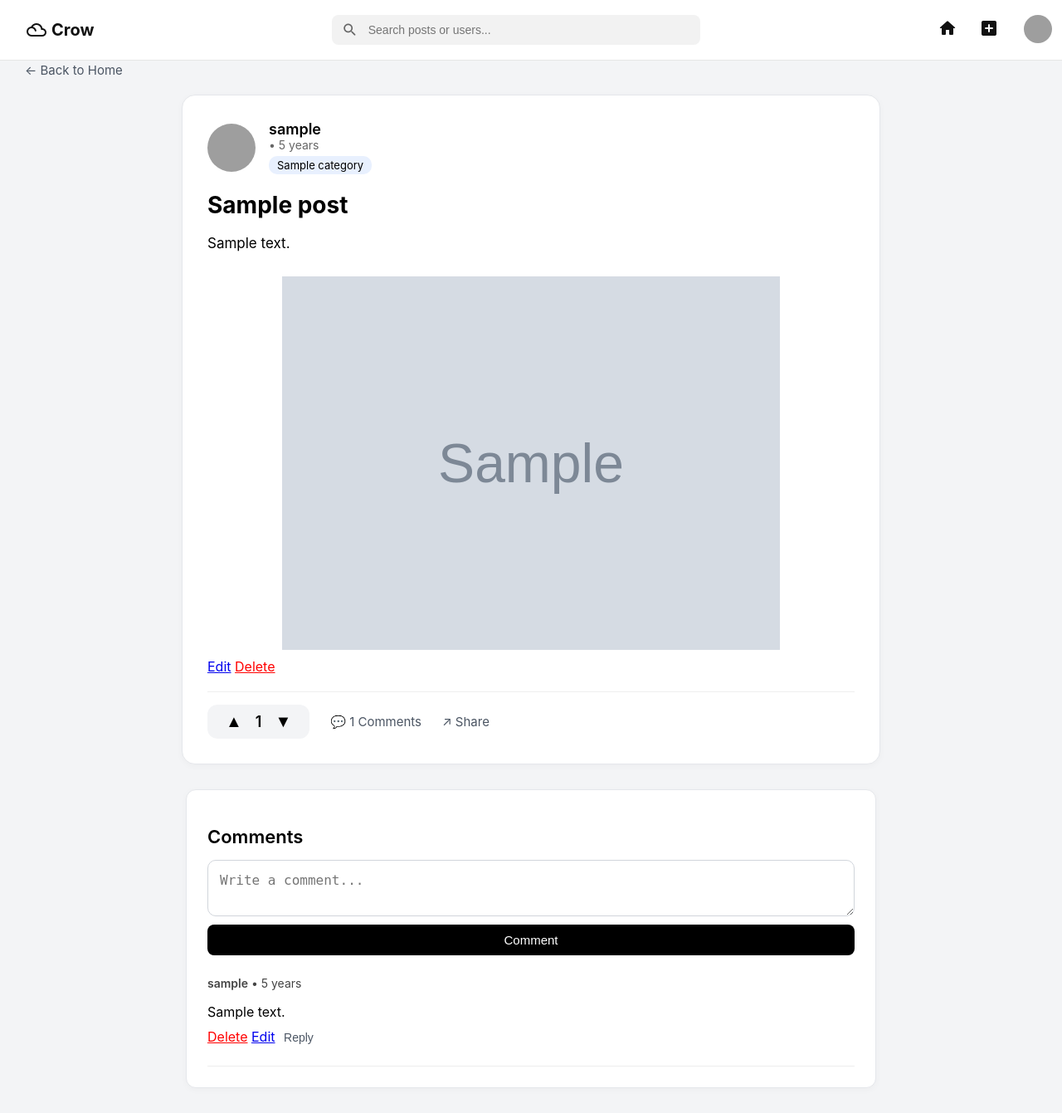
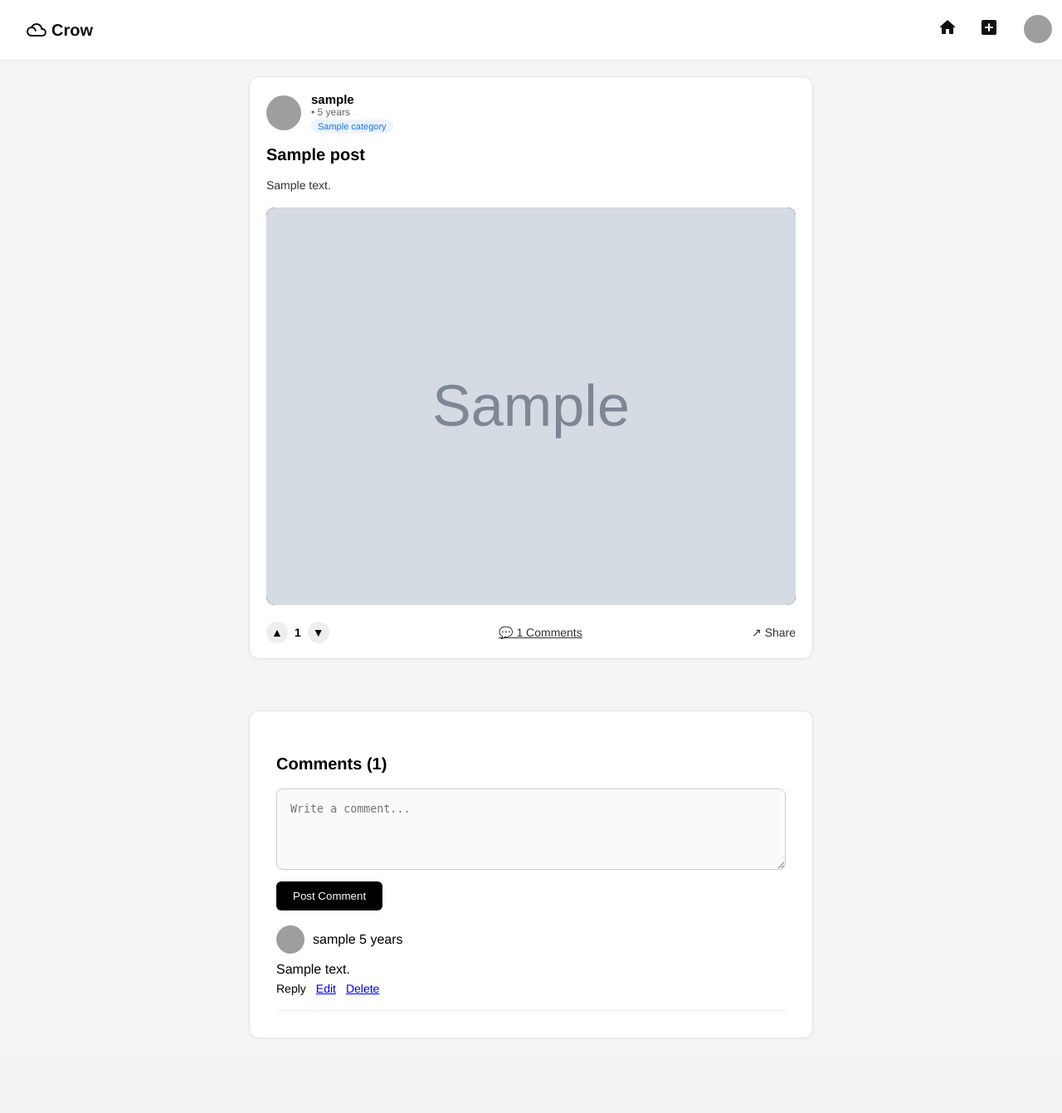
Before and after one commit to boneyphilip/crow, a Django app: page /post/1/ in a window 1280 px wide. Shown: the whole page at 83% size. After the commit the page ends 1251 px from the top, so only its background shows below. Run offline with Django 5.2, Linux system fonts and the light colour scheme; a user stored in the database is signed in; tables that the repository leaves empty hold one stand-in row (values such as "Sample post"); grey boxes marked "Sample" are stand-in pictures; grey boxes are pictures that could not be loaded.

Commit message:
Improve comment and reply box alignment and padding on post detail page

```diff
--- a/posts/static/posts/css/create_post.css
+++ b/posts/static/posts/css/create_post.css
@@ -9,6 +9,7 @@
    GLOBAL LAYOUT — PUSH CONTENT BELOW NAVBAR
 ============================================================ */
 body {
+  font-family: "Helvetica Neue", Helvetica, Arial, sans-serif;
   margin: 0;
   padding-top: 84px; /* navbar spacing */
   background: #f5f5f5;
--- a/posts/static/posts/css/post_detail.css
+++ b/posts/static/posts/css/post_detail.css
@@ -1,53 +1,55 @@
-/* ==========================================================
-   GLOBAL
-   ========================================================== */
-body {
-  background: #f3f4f6;
-  font-family: "Inter", sans-serif;
-  margin: 0;
-  padding: 30px;
-  padding-top: 74px !important;
+/* ---------------------------------------------------------
+   HIDE NAVBAR SEARCH BAR ON POST DETAIL PAGE
+---------------------------------------------------------- */
+.nav-center .search-box {
+  display: none !important;
 }
 
-/* ==========================================================
-   BACK LINK
-   ========================================================== */
-.back-link {
-  display: inline-block;
-  margin-bottom: 20px;
-  color: #4b5563;
-  text-decoration: none;
-  font-size: 15px;
+/* ---------------------------------------------------------
+   GLOBAL FONT + BACKGROUND (same as home)
+---------------------------------------------------------- */
+body {
+  font-family: "Helvetica Neue", Helvetica, Arial, sans-serif;
+  background: #f5f5f5;
+  margin: 0;
+  padding-top: 72px; /* navbar spacing */
 }
 
-.back-link:hover {
-  color: #000;
+/* ---------------------------------------------------------
+   MAIN WRAPPER (same width as home feed)
+---------------------------------------------------------- */
+.feed-wrapper {
+  max-width: 680px; /* EXACT home width */
+  margin: 0 auto;
+  padding: 20px;
 }
 
-/* ==========================================================
-   MAIN POST CARD
-   ========================================================== */
+/* ---------------------------------------------------------
+   POST CARD — EXACT HOME STYLE
+---------------------------------------------------------- */
 .post-card {
-  background: white;
-  width: 780px;
-  margin: 0 auto 30px auto;
-  padding: 30px;
-  border-radius: 16px;
-  border: 1px solid #e5e7eb;
-  box-shadow: 0 2px 8px rgba(0, 0, 0, 0.03);
+  background: #ffffff;
+  border-radius: 12px;
+  padding: 18px 20px;
+  margin-bottom: 22px;
+  border: 1px solid #e2e2e2;
+  box-shadow: 0px 1px 4px rgba(0, 0, 0, 0.04);
 }
 
-/* HEADER */
+/* ---------------------------------------------------------
+   POST HEADER (matches home)
+---------------------------------------------------------- */
 .post-header {
   display: flex;
   align-items: center;
-  gap: 16px;
+  gap: 12px;
 }
 
 .post-avatar {
-  width: 58px;
-  height: 58px;
+  width: 42px;
+  height: 42px;
   border-radius: 50%;
+  object-fit: cover;
 }
 
 .post-meta {
@@ -55,265 +57,232 @@ body {
   flex-direction: column;
 }
 
+/* EXACT home values */
 .post-author {
   font-weight: 600;
-  font-size: 18px;
+  font-size: 15px;
 }
 
 .post-time {
   color: #666;
-  font-size: 14px;
+  font-size: 12px;
 }
 
+/* EXACT home badge style */
 .post-category {
-  background: #e8f0fe;
-  padding: 3px 10px;
-  border-radius: 10px;
-  font-size: 13px;
-  margin-top: 5px;
+  background: #eaf3ff;
+  color: #1a73e8;
+  padding: 2px 8px;
+  font-size: 11px;
+  border-radius: 100px;
+  margin-top: 2px;
+  width: fit-content;
 }
 
-/* TITLE + CONTENT */
+/* ---------------------------------------------------------
+   TITLE + CONTENT (same as home)
+---------------------------------------------------------- */
 .post-title {
-  font-size: 28px;
-  font-weight: 700;
-  margin-top: 20px;
+  font-size: 20px;
+  font-weight: 600;
+  margin: 15px 0 8px 0;
 }
 
 .post-content {
-  font-size: 17px;
-  margin-top: 12px;
-  margin-bottom: 20px;
+  font-size: 14px;
+  color: #333;
+  margin-bottom: 16px;
+  line-height: 1.6;
 }
 
-/* POST ACTIONS */
+/* ---------------------------------------------------------
+   MEDIA — EXACT HOME STYLE
+---------------------------------------------------------- */
+.media-single {
+  margin-top: 12px;
+}
+
+.media-single-img,
+.media-single-video {
+  width: 100%;
+  border-radius: 10px;
+  background: #000;
+}
+
+.media-grid {
+  display: grid;
+  grid-template-columns: repeat(2, 1fr); /* EXACT home layout */
+  gap: 6px;
+  margin-top: 12px;
+}
+
+.media-item img,
+.media-item video {
+  width: 100%;
+  height: 170px;
+  object-fit: cover;
+  border-radius: 8px;
+}
+
+/* ---------------------------------------------------------
+   ACTION BAR — EXACT HOME STYLE
+---------------------------------------------------------- */
 .post-actions {
   display: flex;
   align-items: center;
-  gap: 25px;
-  border-top: 1px solid #eee;
-  padding-top: 15px;
-  margin-top: 20px;
+  justify-content: space-between;
+  margin-top: 16px;
 }
 
 .vote-box {
   display: flex;
   align-items: center;
-  gap: 10px;
-  background: #f3f4f6;
-  padding: 8px 16px;
-  border-radius: 12px;
+  gap: 8px;
 }
 
+/* EXACT home vote button */
 .vote-btn {
-  background: none;
+  background: #eee;
+  border-radius: 50%;
+  width: 26px;
+  height: 26px;
   border: none;
   cursor: pointer;
-  font-size: 20px;
+  font-size: 14px;
 }
 
 .vote-btn:hover {
-  color: black;
+  background: #ccc;
 }
 
 .vote-count {
-  font-size: 18px;
+  font-size: 14px;
   font-weight: 600;
 }
 
-.comment-count,
-.share-btn {
-  font-size: 15px;
-  color: #4b5563;
+.action-btn {
+  font-size: 14px;
   cursor: pointer;
+  color: #333;
 }
 
-.comment-count:hover,
-.share-btn:hover {
-  color: #000;
+.action-btn:hover {
+  text-decoration: underline;
 }
 
-/* ==========================================================
+/* ---------------------------------------------------------
    COMMENTS SECTION
-   ========================================================== */
-.comments-card {
-  background: white;
-  width: 780px;
-  margin: 0 auto;
-  padding: 25px;
+---------------------------------------------------------- */
+.comments-section {
+  background: #fff;
+  padding: 32px;
   border-radius: 12px;
-  border: 1px solid #e5e7eb;
-  box-shadow: 0 2px 8px rgba(0, 0, 0, 0.03);
+  border: 1px solid #e6e6e6;
+  box-shadow: 0 1px 4px rgba(0, 0, 0, 0.05);
 }
 
-.comments-title {
-  font-size: 22px;
+.section-title {
+  font-size: 20px;
   font-weight: 600;
-  margin-bottom: 15px;
+  margin-bottom: 18px;
 }
 
-/* COMMENT FORM */
-.comment-form {
-  display: flex;
-  flex-direction: column;
-  gap: 10px;
-}
-
-.comment-input {
+/* COMMENT BOX (no touching edges) */
+.comment-box {
   width: 100%;
-  padding: 14px;
-  border-radius: 10px;
-  border: 1px solid #d1d5db;
-  font-size: 16px;
-  resize: vertical;
+  padding: 16px 16px 50px; /* FIXED: no touching edges */
+  border-radius: 8px;
+  border: 1px solid #ccc;
+  margin-bottom: 10px;
+  background: #fafafa;
   box-sizing: border-box;
 }
 
 .comment-submit {
-  background: black;
-  color: white;
   padding: 10px 20px;
-  border-radius: 8px;
   border: none;
+  background: #000;
+  color: #fff;
+  border-radius: 6px;
   cursor: pointer;
-  font-size: 15px;
 }
 
-.comment-submit:hover {
-  opacity: 0.85;
+/* ---------------------------------------------------------
+   COMMENT CARD
+---------------------------------------------------------- */
+.comment-card {
+  padding: 18px 0;
+  border-bottom: 1px solid #eee;
 }
 
-/* ==========================================================
-   COMMENT LIST
-   ========================================================== */
-.comment-box {
-  margin-top: 25px;
-  padding-bottom: 20px;
-  border-bottom: 1px solid #eee;
-  padding-right: 10px; /* FIX */
+.comment-header {
+  display: flex;
+  align-items: center;
+  gap: 10px;
 }
 
-.comment-info {
-  font-size: 14px;
-  color: #444;
-  margin-bottom: 5px;
-}
-
-.comment-author {
-  font-weight: 600;
+.comment-avatar {
+  width: 34px;
+  height: 34px;
+  border-radius: 50%;
 }
 
 .comment-text {
-  font-size: 16px;
-  margin-bottom: 10px;
+  margin: 10px 0 6px;
 }
 
-/* REPLY BUTTON */
-.reply-toggle {
-  background: none;
-  border: none;
-  color: #4b5563;
-  cursor: pointer;
+.comment-actions {
+  display: flex;
+  gap: 12px;
   font-size: 14px;
-  margin-bottom: 5px;
 }
 
-.reply-toggle:hover {
-  color: #000;
+/* ---------------------------------------------------------
+   REPLIES (Indented)
+---------------------------------------------------------- */
+.reply-card {
+  margin-left: 45px;
+  padding-left: 14px;
+  border-left: 2px solid #ddd;
+  margin-top: 12px;
 }
 
-/* ==========================================================
-   REPLY FORM
-   ========================================================== */
+.reply-header {
+  display: flex;
+  align-items: center;
+  gap: 10px;
+}
+
+.reply-avatar {
+  width: 30px;
+  height: 30px;
+  border-radius: 50%;
+}
+
 .reply-form {
+  margin-left: 45px;
   margin-top: 12px;
-  display: none;
 }
 
 .reply-input {
   width: 100%;
-  max-width: calc(100% - 10px); /* FIX */
-  min-height: 60px;
-  padding: 10px;
-  border-radius: 8px;
-  border: 1px solid #d1d5db;
+  padding: 14px 16px 40px; /* left/right padding added */
+  border-radius: 6px;
+  border: 1px solid #ccc;
+  background: #fafafa;
   box-sizing: border-box;
-  resize: vertical;
 }
 
 .reply-submit {
   margin-top: 6px;
-  padding: 7px 15px;
-  background: #111;
+  padding: 8px 16px;
+  border: none;
+  background: #000;
   color: white;
-  border: none;
   border-radius: 6px;
   cursor: pointer;
 }
 
-.reply-submit:hover {
-  opacity: 0.9;
+.hidden {
+  display: none;
 }
-
-/* ==========================================================
-   REPLIES
-   ========================================================== */
-.reply-box {
-  margin-left: 30px;
-  margin-top: 18px;
-  padding-right: 10px; /* FIX */
-}
-
-.reply-info {
-  font-size: 13px;
-  color: #555;
-  margin-bottom: 4px;
-}
-
-.reply-author {
-  font-weight: 600;
-}
-
-.reply-text {
-  font-size: 15px;
-}
-
-.post-media {
-  margin-top: 15px;
-}
-
-.post-image,
-.post-video {
-  width: 100%;
-  border-radius: 8px;
-  margin-bottom: 10px;
-}
-
-.post-doc {
-  margin: 8px 0;
-}
-/* Prevent BIG images in post detail from breaking layout */
-.detail-media {
-  max-width: 100%;
-  width: 100%;
-  max-height: 450px;
-  object-fit: contain;
-  border-radius: 10px;
-  margin: 10px 0;
-}
-
-/* Make sure videos also scale safely */
-video.detail-media {
-  max-width: 100%;
-  width: 100%;
-  max-height: 450px;
-  border-radius: 10px;
-  object-fit: contain;
-}
-
-/* If you want multi-media grid under the post */
-.post-media-section {
-  display: flex;
-  flex-direction: column;
-  gap: 15px;
-}
--- a/posts/templates/posts/post_detail.html
+++ b/posts/templates/posts/post_detail.html
@@ -4,18 +4,20 @@
 <html lang="en">
   <head>
     <meta charset="UTF-8" />
-    <title>{{ post.title }} — Crow</title>
+    <title>{{ post.title }}</title>
+
+    <link rel="stylesheet" href="{% static 'posts/css/navbar.css' %}" />
     <link rel="stylesheet" href="{% static 'posts/css/post_detail.css' %}" />
   </head>
 
   <body>
     {% include 'posts/navbar.html' %}
-    <link rel="stylesheet" href="{% static 'posts/css/navbar.css' %}" />
 
-    <a href="/" class="back-link">← Back to Home</a>
-
+    <!-- ✔ SAME WRAPPER AS HOME PAGE -->
+    <div class="feed-wrapper">
       <!-- MAIN POST CARD -->
       <div class="post-card">
+        <!-- HEADER -->
         <div class="post-header">
           <img
             src="https://ui-avatars.com/api/?name={{ post.author.username }}"
@@ -34,37 +36,40 @@
           </div>
         </div>
 
-      <h1 class="post-title">{{ post.title }}</h1>
+        <!-- TITLE -->
+        <h2 class="post-title">{{ post.title }}</h2>
+
+        <!-- CONTENT -->
         <p class="post-content">{{ post.content }}</p>
 
-      <div class="post-media-section">
-        {% for media in post.media.all %} {% if media.is_image %}
-        <img src="{{ media.file.url }}" class="detail-media" />
-
+        <!-- MEDIA -->
+        {% if post.media.count == 1 %} {% with m=post.media.first %}
+        <div class="media-single">
+          {% if m.is_image %}
+          <img src="{{ m.file.url }}" class="media-single-img" />
+          {% elif m.is_video %}
+          <video controls class="media-single-video">
+            <source src="{{ m.file.url }}" type="video/mp4" />
+          </video>
+          {% endif %}
+        </div>
+        {% endwith %} {% else %}
+        <div class="media-grid">
+          {% for media in post.media.all %}
+          <div class="media-item">
+            {% if media.is_image %}
+            <img src="{{ media.file.url }}" />
             {% elif media.is_video %}
-        <video class="detail-media" controls>
+            <video muted>
               <source src="{{ media.file.url }}" type="video/mp4" />
             </video>
-
-        {% else %}
-        <a href="{{ media.file.url }}" class="detail-file" download>
-          📄 Download Attachment
-        </a>
-
-        {% endif %} {% endfor %}
+            {% endif %}
           </div>
-
-      <!-- SHOW EDIT BUTTON ONLY TO AUTHOR -->
-      {% if user == post.author %}
-      <a href="{% url 'edit_post' post.id %}" class="edit-btn">Edit</a>
-      <a
-        href="{% url 'delete_post' post.id %}"
-        class="delete-btn"
-        style="color: red"
-        >Delete</a
-      >
+          {% endfor %}
+        </div>
         {% endif %}
 
+        <!-- ACTION BAR (Home page style) -->
         <div class="post-actions">
           <div class="vote-box">
             {% if user.is_authenticated %}
@@ -79,10 +84,7 @@
             <span class="disabled-vote">▲</span>
             {% endif %}
 
-          <!-- ALWAYS SHOW THE NUMBER -->
-          <span class="vote-count" id="detail-vote-count">
-            {{ post.upvotes }}
-          </span>
+            <span class="vote-count">{{ post.upvotes }}</span>
 
             {% if user.is_authenticated %}
             <button
@@ -97,87 +99,129 @@
             {% endif %}
           </div>
 
-        <div class="comment-count">💬 {{ post.comments.count }} Comments</div>
+          <a href="#comments" class="action-btn">
+            💬 {{ post.comments.count }} Comments
+          </a>
 
-        <div class="share-btn">↗ Share</div>
+          <div class="action-btn">↗ Share</div>
+        </div>
+      </div>
+      <!-- end .post-card -->
+    </div>
+    <!-- end .feed-wrapper -->
+
+    <!-- ✔ COMMENT SECTION ALSO INSIDE FEED WRAPPER -->
+    <div class="feed-wrapper" id="comments">
+      <div class="comments-section">
+        <h3 class="section-title">Comments ({{ post.comments.count }})</h3>
+
+        <!-- ADD COMMENT -->
+        {% if user.is_authenticated %}
+        <form method="POST" action="{% url 'add_comment' post.id %}">
+          {% csrf_token %}
+          <textarea
+            name="content"
+            class="comment-box"
+            placeholder="Write a comment..."
+          ></textarea>
+          <button class="comment-submit">Post Comment</button>
+        </form>
+        {% else %}
+        <p class="login-hint">
+          <a href="/login/">Login</a> to write a comment.
+        </p>
+        {% endif %}
+
+        <!-- COMMENTS LOOP -->
+        {% for comment in post.comments.all %}
+        <div class="comment-card">
+          <div class="comment-header">
+            <img
+              src="https://ui-avatars.com/api/?name={{ comment.author.username }}"
+              class="comment-avatar"
+            />
+            <div>
+              <span class="comment-author">{{ comment.author.username }}</span>
+              <span class="comment-time"
+                >{{ comment.created_at|naturaltime|clean_time }}</span
+              >
             </div>
           </div>
 
-    <!-- COMMENTS CARD -->
-    <div class="comments-card">
-      <h2 class="comments-title">Comments</h2>
+          <p class="comment-text">{{ comment.content }}</p>
 
-      <!-- ADD COMMENT FORM -->
-      <form
-        method="post"
-        action="{% url 'add_comment' post.id %}"
-        class="comment-form"
+          <div class="comment-actions">
+            {% if user.is_authenticated %}
+            <span class="reply-btn" onclick="toggleReply({{ comment.id }})"
+              >Reply</span
             >
-        {% csrf_token %}
-        <textarea
-          name="content"
-          class="comment-input"
-          placeholder="Write a comment..."
-        ></textarea>
-        <button class="comment-submit">Comment</button>
-      </form>
+            {% endif %} {% if user == comment.author %}
+            <a href="{% url 'edit_comment' comment.id %}" class="edit-btn"
+              >Edit</a
+            >
+            <a href="{% url 'delete_comment' comment.id %}" class="delete-btn"
+              >Delete</a
+            >
+            {% endif %}
+          </div>
 
-      <div class="comment-list">
-        {% for comment in post.comments.all %}
-        <div class="comment-box">
-          <div class="comment-info">
-            <span class="comment-author">{{ comment.author.username }}</span>
-            <span class="comment-time"
-              >• {{ comment.created_at|naturaltime|clean_time }}</span
+          <!-- REPLIES -->
+          {% for reply in comment.replies.all %}
+          <div class="reply-card">
+            <div class="reply-header">
+              <img
+                src="https://ui-avatars.com/api/?name={{ reply.author.username }}"
+                class="reply-avatar"
+              />
+              <div>
+                <span class="reply-author">{{ reply.author.username }}</span>
+                <span class="reply-time"
+                  >{{ reply.created_at|naturaltime }}</span
                 >
               </div>
+            </div>
 
-          <p class="comment-text">{{ comment.content }}</p>
-          {% if user == comment.author %}
-          <a href="{% url 'delete_comment' comment.id %}" style="color: red"
+            <p class="reply-text">{{ reply.content }}</p>
+
+            {% if user == reply.author %}
+            <div class="reply-actions">
+              <a href="{% url 'edit_comment' reply.id %}" class="edit-btn"
+                >Edit</a
+              >
+              <a href="{% url 'delete_comment' reply.id %}" class="delete-btn"
                 >Delete</a
               >
-          {% endif %} {% if user == comment.author %}
-          <a href="{% url 'edit_comment' comment.id %}">Edit</a>
+            </div>
             {% endif %}
+          </div>
+          {% endfor %}
 
-          <!-- Reply Button -->
-          <button class="reply-toggle" data-id="{{ comment.id }}">Reply</button>
-
-          <!-- Reply Form -->
+          <!-- REPLY FORM -->
+          {% if user.is_authenticated %}
           <form
-            method="post"
+            method="POST"
             action="{% url 'reply_comment' comment.id %}"
-            id="reply-form-{{ comment.id }}"
-            class="reply-form"
-            style="display: none"
+            id="reply-box-{{ comment.id }}"
+            class="reply-form hidden"
           >
             {% csrf_token %}
             <textarea
               name="content"
               class="reply-input"
-              placeholder="Write a reply..."
+              placeholder="Reply..."
             ></textarea>
             <button class="reply-submit">Reply</button>
           </form>
-
-          <!-- Replies -->
-          {% for reply in comment.replies.all %}
-          <div class="reply-box">
-            <div class="reply-info">
-              <span class="reply-author">{{ reply.author.username }}</span>
-              <span class="reply-time"
-                >• {{ reply.created_at|naturaltime|clean_time }}</span
-              >
-            </div>
-
-            <p class="reply-text">{{ reply.content }}</p>
-          </div>
-          {% endfor %}
+          {% endif %}
         </div>
         {% endfor %}
       </div>
     </div>
-    <script src="{% static 'posts/js/post_detail.js' %}"></script>
+
+    <script>
+      function toggleReply(id) {
+        document.getElementById("reply-box-" + id).classList.toggle("hidden");
+      }
+    </script>
   </body>
 </html>
```
Lines whose indentation alone changed are shown as unchanged.
